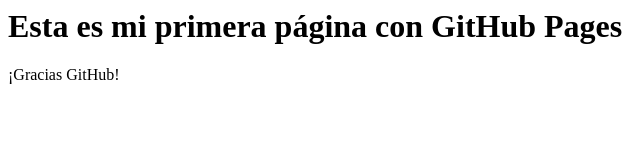
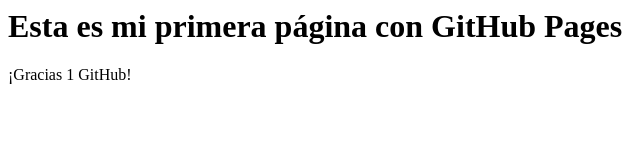
Before and after one commit to PatyGrana2/MiRepositorio, a plain HTML site: page Index.html in a window 1280 px wide. Shown: the full height of the page, 0-640 px from the left. Drawn offline with Linux system fonts and the light colour scheme.

Commit message:
Update Index.html
nueva prueba

```diff
--- a/Index.html
+++ b/Index.html
@@ -1,4 +1,4 @@
 <html>
 <h1> Esta es mi primera página con GitHub Pages </h1>
-<p>¡Gracias GitHub!</p>
+<p>¡Gracias 1 GitHub!</p>
 </html>
```
